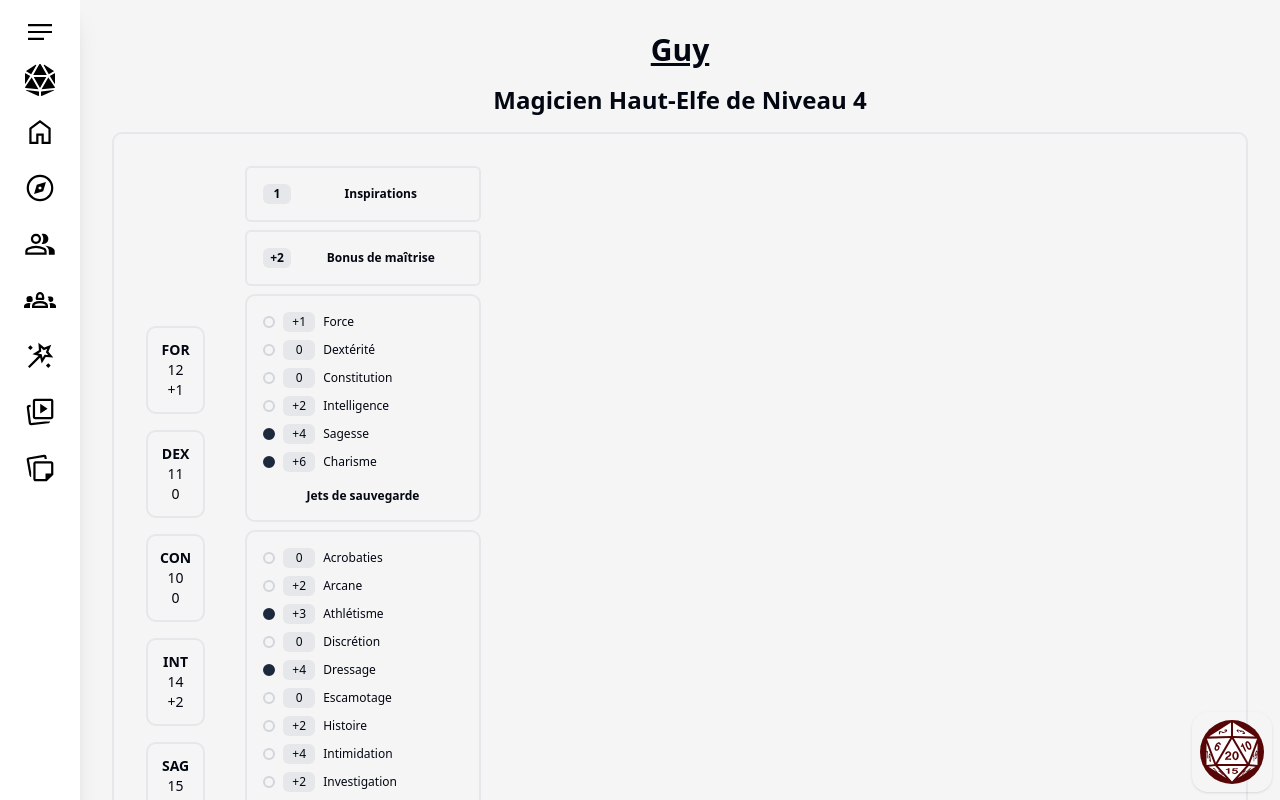
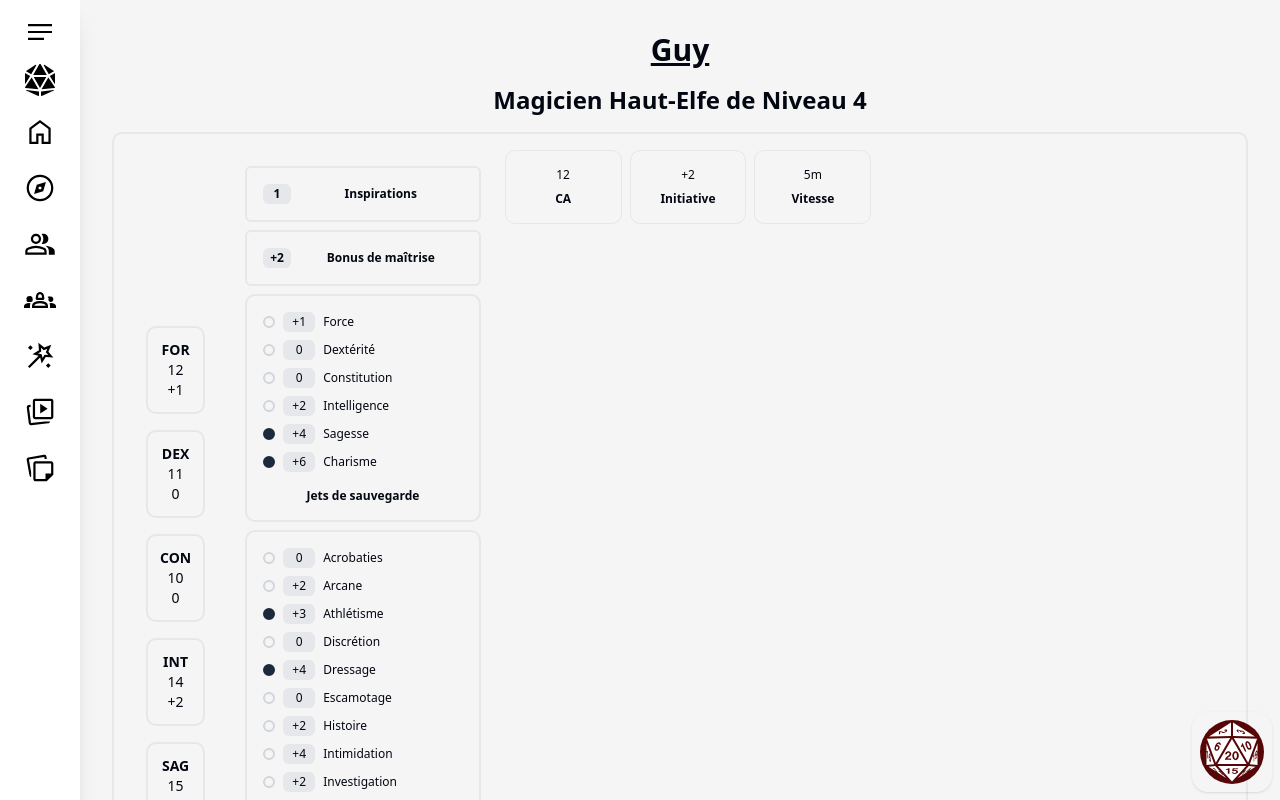
Before and after one commit to Mickael-Desclaux/Front_GameMasterCompanion, a React (Vite) app: page /player/1 in a window 1280 px wide. Shown: the top 800 px of the page. Built offline with nearby package versions, Linux system fonts and the light colour scheme.

Commit message:
Add util stats in character sheet

```diff
--- a/src/fakeData/data.ts
+++ b/src/fakeData/data.ts
@@ -58,6 +58,7 @@ export const character: Character = {
     characterClass: "Magicien",
     characterRace: "Haut-Elfe",
     characterLevel: 4,
+    characterSpeed: 5,
     characterCurrentHealth: 14,
     characterMaxHealth: 20,
     characterInitiative: 2,
--- a/src/pages/player.tsx
+++ b/src/pages/player.tsx
@@ -3,6 +3,7 @@ import {character} from "@/fakeData/data.ts";
 import StatDisplay from "@/components/statDisplay.tsx";
 import {addProficiencyBonus, checkProficiencyBonus, computeStatBonus} from "@/utils/character.ts";
 import type {CharacterStats, Proficiency, Skill} from "@/types/characters.ts";
+import * as React from "react";
 
 export default function PlayerPage() {
 
@@ -16,7 +17,7 @@ export default function PlayerPage() {
             </h2>
 
             {/*character sheet container*/}
-            <div className="w-full h-full border-2 border-gray-200 rounded-lg p-4">
+            <div className="w-full h-full flex flex-row gap-2 border-2 border-gray-200 rounded-lg p-4">
                 {/*first column : stats + languages*/}
                 <div className="flex flex-col w-1/3">
                     {/*stats*/}
@@ -78,9 +79,31 @@ export default function PlayerPage() {
                         </div>
                     </div>
                 </div>
+                {/*Second column: other stats, spells and stuff*/}
+                <div className="flex flex-col w-1/3">
+                    <div className="flex flex-row gap-2">
+                        <UtilStatDisplay label="CA" children={character.characterArmor}/>
+                        <UtilStatDisplay label="Initiative"
+                                         children={character.characterInitiative >= 0 ? `+${character.characterInitiative}` : `-${character.characterInitiative}`}/>
+                        <UtilStatDisplay label="Vitesse" children={`${character.characterSpeed}m`}/>
+                    </div>
+                </div>
             </div>
         </div>
     );
+}
+
+function UtilStatDisplay({children, label}: { children: React.ReactNode, label: string }) {
+    return (
+        <div className="flex flex-col gap-2 w-1/3 p-4 border border-gray-200 items-center rounded-lg">
+            <span>
+                {children}
+            </span>
+            <span className="font-bold">
+                {label}
+            </span>
+        </div>
+    )
 }
 
 type SkillsListProps = {
--- a/src/types/characters.ts
+++ b/src/types/characters.ts
@@ -14,6 +14,7 @@ export type Character = {
     characterName: string,
     characterClass: CharacterClass,
     characterRace: string, //CharacterRace
+    characterSpeed: number,
     characterLevel: number,
     characterCurrentHealth: number,
     characterMaxHealth: number,
```
